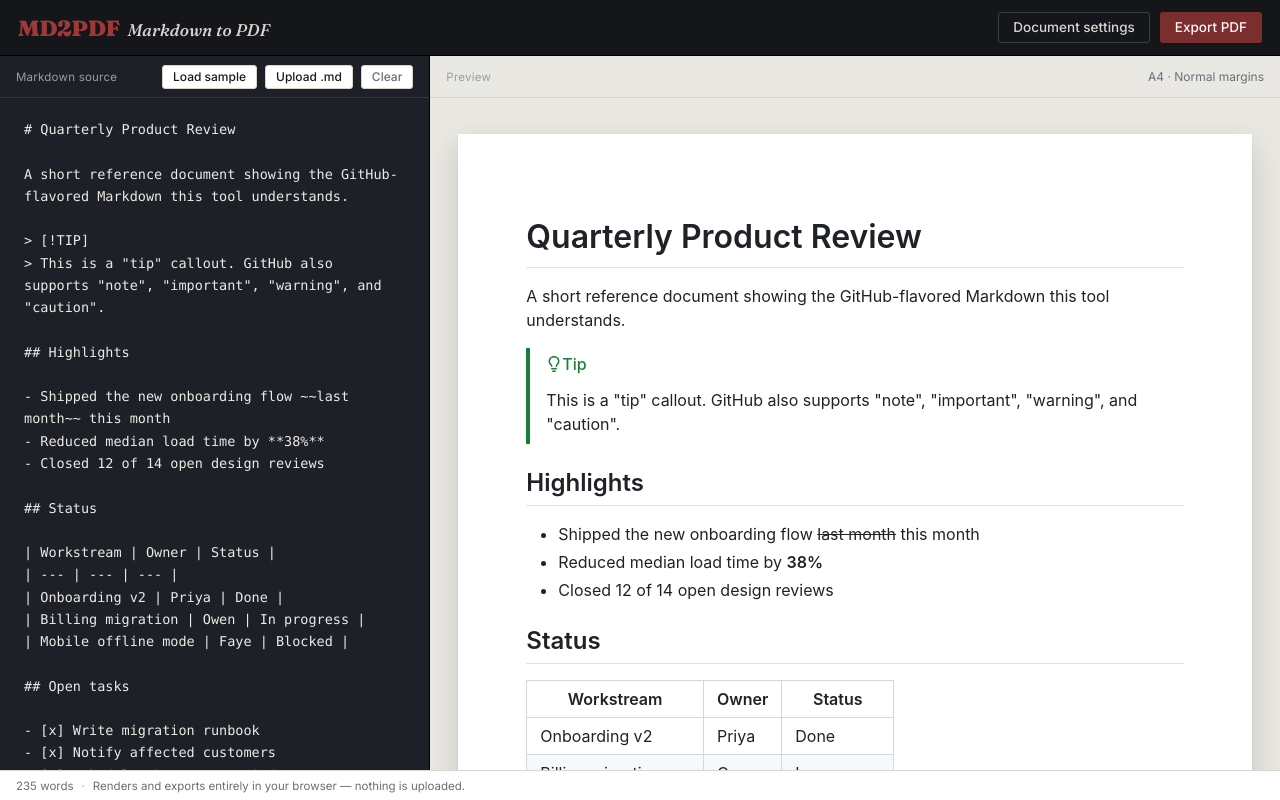
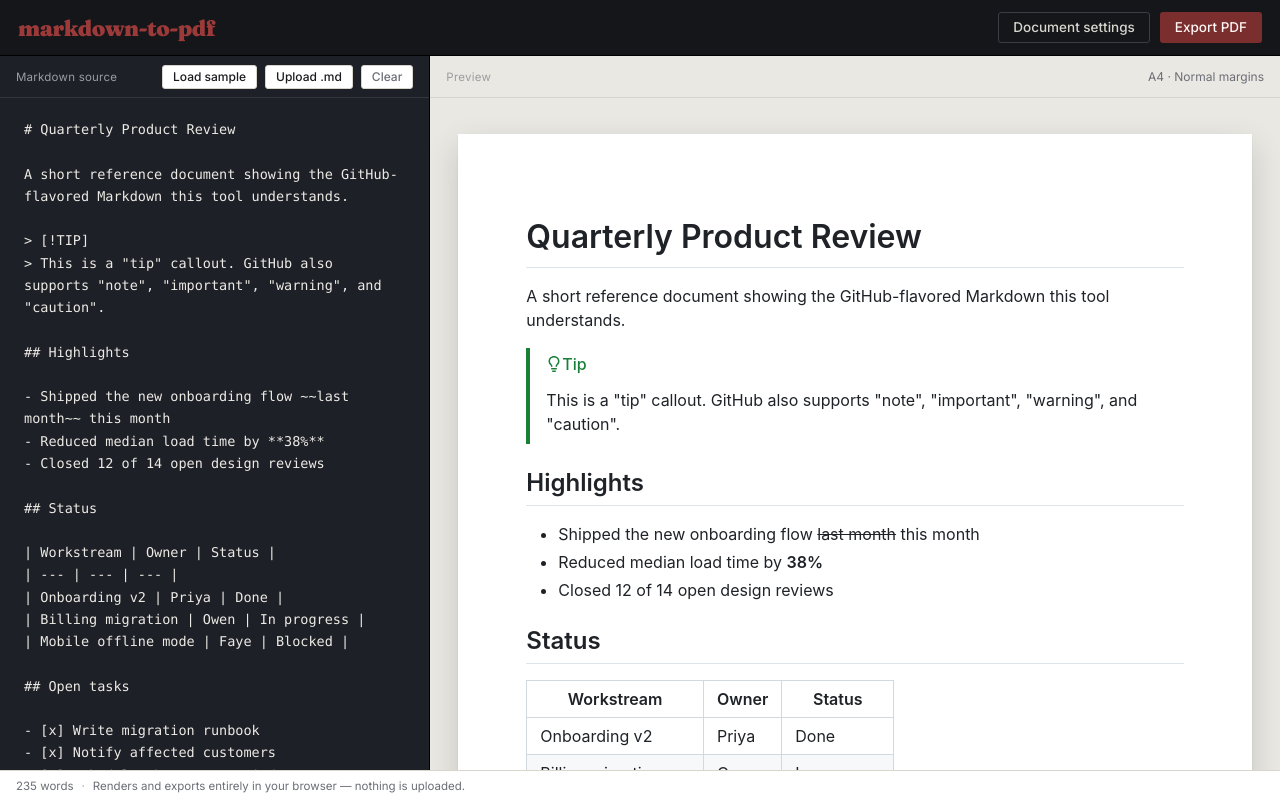
Before and after one commit to luttje/markdown-to-pdf, a website built with Vite: page index.html in a window 1280 px wide. Built offline with nearby package versions, Linux system fonts and the light colour scheme.

Commit message:
Remove brand mark that was already in use online

```diff
--- a/index.html
+++ b/index.html
@@ -24,8 +24,7 @@
 
   <header class="topbar">
     <div class="brand">
-      <span class="brand-mark">MD2PDF</span>
-      <span class="brand-name">Markdown to PDF</span>
+      <span class="brand-mark">markdown-to-pdf</span>
     </div>
 
     <div class="view-toggle"
```
